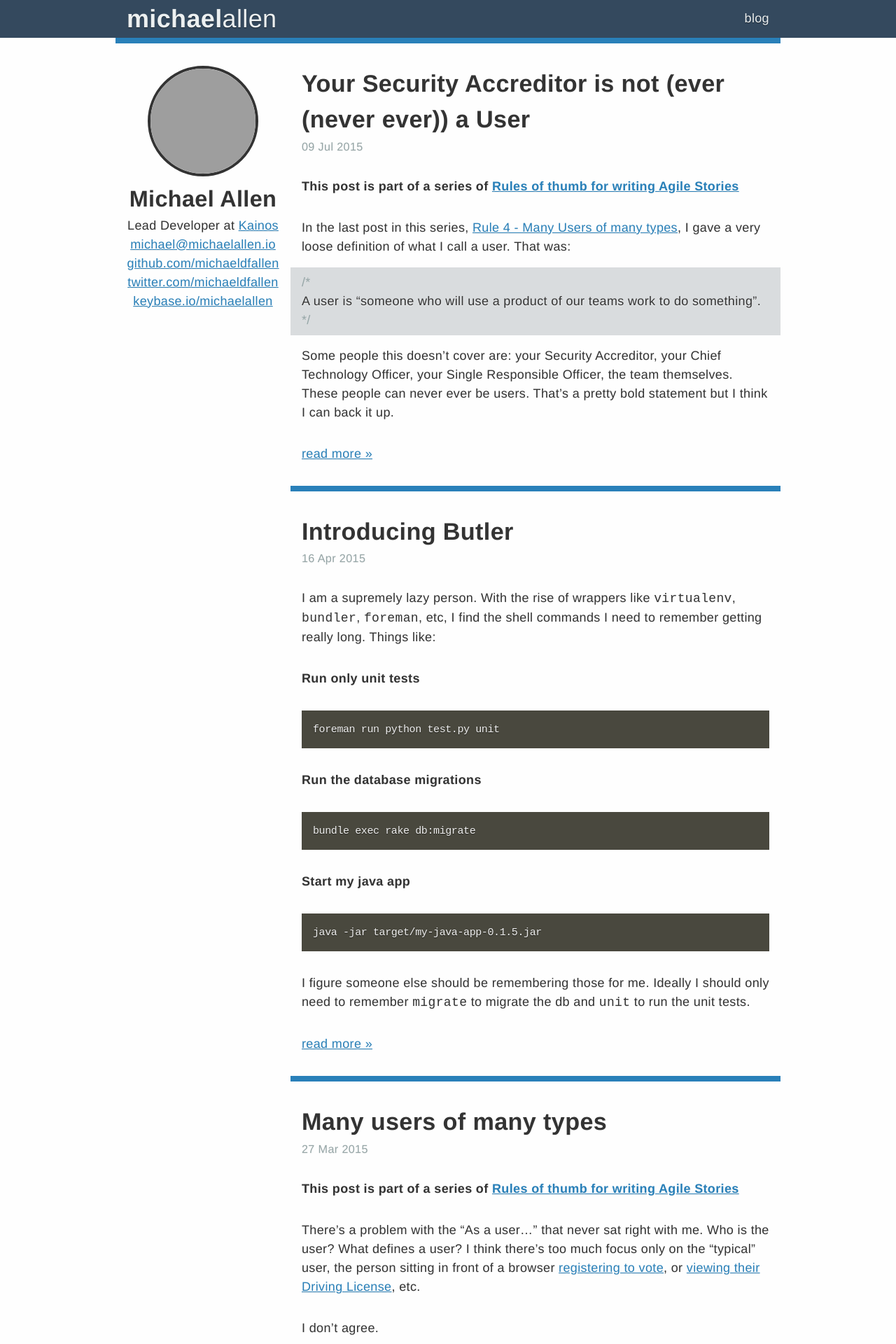
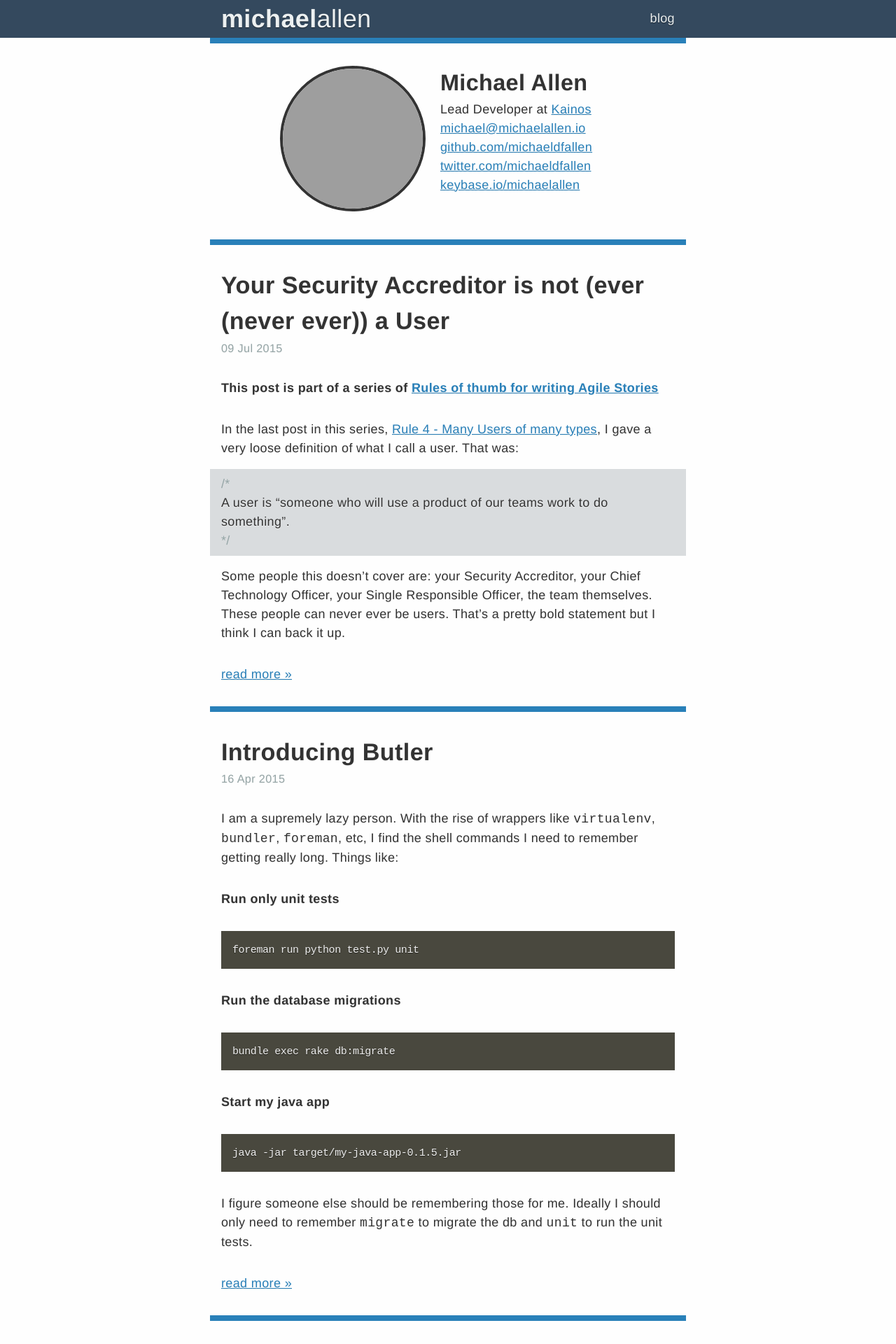
Before and after one commit to michaeldfallen/michaeldfallen.github.io, a Jekyll site: the page built from index.html, in a window 1280 px wide. Shown: the top 1920 px of the page at 70% size. Built offline with Jekyll 4.4.1, drawn with Linux system fonts in a browser that asks for light colours; grey boxes are pictures that could not be loaded.

Commit message:
Too greedy, don't need that much width

```diff
--- a/css/responsive.css
+++ b/css/responsive.css
@@ -107,7 +107,7 @@
   }
 }
 
-@media screen and (min-width: 720px) and (max-width: 1000px) {
+@media screen and (min-width: 720px) {
 
   article.content {
     border-top: none;
@@ -135,86 +135,3 @@
     width: 680px;
   }
 }
-
-@media screen and (min-width: 1000px) {
-
-  article.flair {
-    width: 250px;
-    float: left;
-    margin: 0;
-  }
-
-  article pre {
-    font-size: 15px;
-  }
-  h1, h2, h3, h4, h5 {
-    clear: right;
-  }
-  article p img {
-    width: 40%;
-    padding-left: 5%;
-    float: right;
-  }
-  html {
-    font-size: 18px;
-  }
-  body {
-    background: #fefefe;
-  }
-
-  main > article,
-  section.comments {
-    margin-left: 250px;
-    width: 700px;
-  }
-
-  section.gravatar img {
-    width: 150px;
-    height: 150px;
-  }
-  section.gravatar,
-  section.contact {
-    display: block;
-    padding: 0;
-    width: initial;
-    text-align: center;
-  }
-
-  section.pagination {
-    border-top: 1px solid #333;
-  }
-
-  section.pagination li {
-    display: block;
-    width: 100%;
-  }
-
-  nav > section {
-    border-top: none;
-    padding: 32px 16px;
-  }
-
-  main > nav {
-    border-top: 8px solid #2980b9;
-    padding: 16px 0;
-    width: 250px;
-    position: absolute;
-    top: 0px;
-    left: 0px;
-  }
-
-  .clearfix {
-    clear: both;
-  }
-
-  body > header > hgroup,
-  main {
-    position: relative;
-    width: 950px;
-    margin: 0 auto;
-  }
-
-  footer {
-    clear:both;
-  }
-}
```
